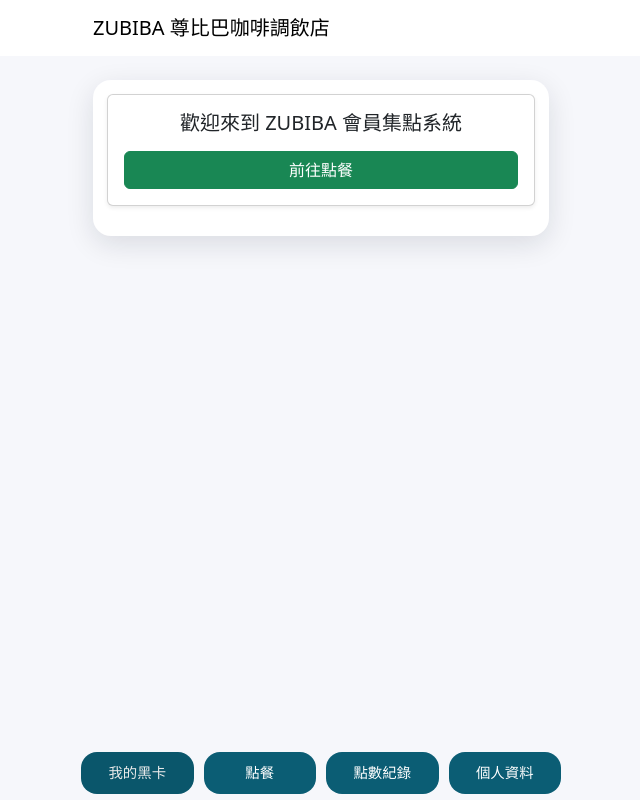
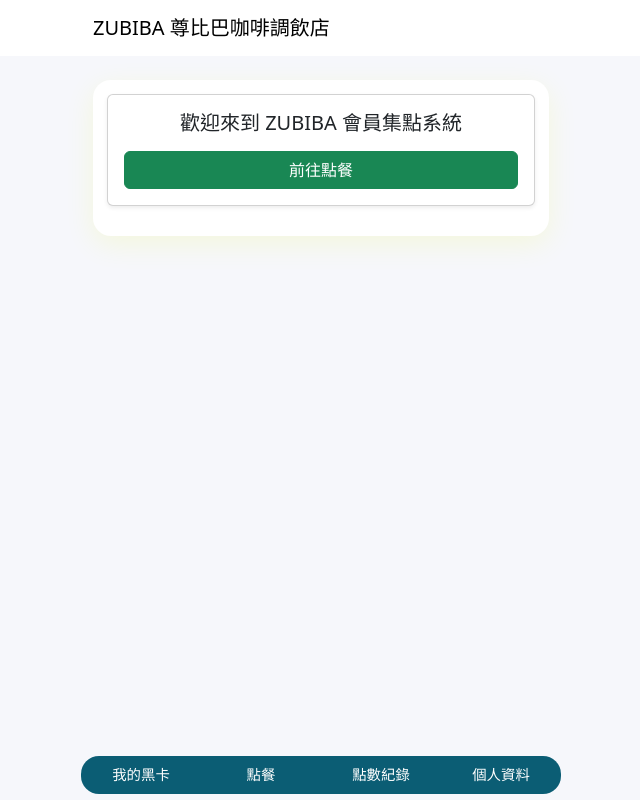
Before and after one commit to ejirmp4jo6/MemberPointSystem, a Django app: page / in a window 1280 px wide. Shown: the whole page, without its empty margins (319-959 px from the left). Run offline with Django 5.2, Linux system fonts and the light colour scheme.

Commit message:
導覽列美化

```diff
--- a/static/css/style.css
+++ b/static/css/style.css
@@ -5,7 +5,11 @@
   --bg:#f6f7fb;
   --card:#ffffff;
   --radius:18px;
-  --shadow:0 8px 28px rgba(16,24,40,.12);
+  --shadow:0 8px 28px rgba(239, 255, 8, 0.12);
+  /* 新增：底部導覽用 */
+  --tab-bg: var(--brand);                             /* 預設顏色 */
+  --tab-active-bg: color-mix(in srgb, var(--brand) 50%, rgb(255, 255, 0) 50%); /* 高亮 */
+  --tab-text: #fff;
 }
 body{ background:var(--bg); }
 .container { max-width: 480px; }     /* 針對手機的閱讀寬度 */
@@ -57,13 +61,16 @@ body{ background:var(--bg); }
 .app-tabs .tab-wrap{
   width:100%; max-width:480px;
   display:grid; grid-template-columns: repeat(4, 1fr);
-  gap:10px;
+  gap:0;
 }
 .tab-btn{
   background: var(--brand);
   color:#fff; border:none; border-radius:16px;
   padding:10px 6px; font-size:.9rem; text-align:center;
   text-decoration:none;
+  margin: 0;              /* 移除外距 */
+  border-radius: 0;       /* 取消圓角，讓它們拼接 */
+  flex: 1;
 }
 .tab-btn.active{ filter: brightness(.92); }
 main.container{ padding-bottom: 90px; } /* 給底部 tabs 留空間 */
@@ -83,15 +90,33 @@ main.container{ padding-bottom: 90px; } /* 給底部 tabs 留空間 */
   text-overflow: ellipsis;   /* 顯示 … */
 }
 
-.nav-btn {
-  background-color: #075a66;  /* 預設深藍綠 */
-  color: white;
-  border-radius: 12px;
-  padding: 6px 16px;
+.app-tabs .tab-btn{
+  background: var(--tab-bg);
+  color: var(--tab-text);
+  padding: 8px 20px;
+  border-radius: 14px;
   text-decoration: none;
+  display: inline-block;
+  margin: 0;              /* 移除外距 */
+  border-radius: 0;       /* 取消圓角，讓它們拼接 */
+  flex: 1;
 }
 
-.nav-btn.active {
-  background-color: #0d9488; /* 高亮顏色 (亮藍綠) */
-  font-weight: bold;
+.app-tabs .tab-btn.active{
+  background: var(--tab-active-bg);
+  font-weight: 600;
+  box-shadow: inset 0 0 0 2px rgba(255,255,255,.35);
+  margin: 0;              /* 移除外距 */
+  border-radius: 0;       /* 取消圓角，讓它們拼接 */
+  flex: 1;
 }
+
+/* 先把中間的按鈕都變成直角，靠兩端控制圓角 */
+.tab-btn { border-radius: 0; }
+
+/* 左端/右端維持圓角 */
+.tab-btn:first-child,
+.tab-btn:first-child.active { border-radius: 18px 0 0 18px; }
+
+.tab-btn:last-child,
+.tab-btn:last-child.active  { border-radius: 0 18px 18px 0; }
--- a/templates/base.html
+++ b/templates/base.html
@@ -44,10 +44,12 @@
 <!-- 底部固定分頁 -->
 <div class="app-tabs">
   <div class="tab-wrap">
-    <a class="tab-btn active" href="{% url 'dashboard' %}">我的黑卡</a>
-    <a class="tab-btn" href="https://shop.ichefpos.com/store/Al0mfcsy/ordering" target="_blank" rel="noopener">點餐</a>
-    <a class="tab-btn" href="{% url 'point_history' %}">點數紀錄</a>
-    <a class="tab-btn" href="{% url 'profile' %}">個人資料</a>  <!-- 可日後導到真正的個資頁 -->
+    {% with current=request.resolver_match.url_name %}
+      <a class="tab-btn {% if current == 'dashboard' %}active{% endif %}" href="{% url 'dashboard' %}">我的黑卡</a>
+      <a class="tab-btn" href="https://shop.ichefpos.com/store/Al0mfcsy/ordering" target="_blank" rel="noopener">點餐</a>
+      <a class="tab-btn {% if current == 'point_history' %}active{% endif %}" href="{% url 'point_history' %}">點數紀錄</a>
+      <a class="tab-btn {% if current == 'profile' %}active{% endif %}" href="{% url 'profile' %}">個人資料</a>
+    {% endwith %}
   </div>
 </div>
 </body>
```
